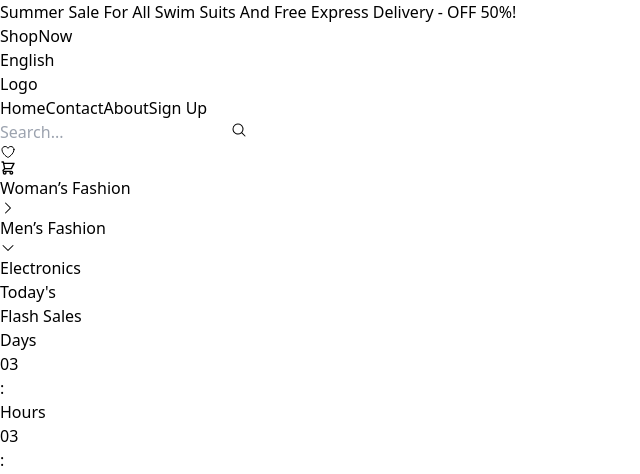
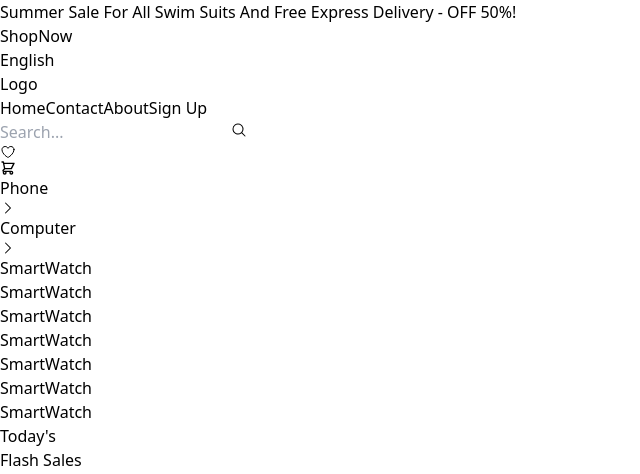
Before and after one commit to anri24/tech-ecom, a React (Vite) app: page / in a window 1280 px wide. Shown: the top 474 px of the page, without its empty margins (0-640 px from the left). Built offline with nearby package versions, Linux system fonts and the light colour scheme.

Commit message:
add category list items

```diff
--- a/src/datas.js
+++ b/src/datas.js
@@ -91,18 +91,80 @@ export const CATEGORIES = [
             },
             {
                 id: 5,
-                name: "test"
+                name: "charger"
             }
-        ]
+        ],
     },
     {
         id: 2,
         name: "Computer",
         svg: '<svg viewBox="0 0 24 24" fill="currentColor" height="5em" width="auto"><path fill="none" d="M0 0h24v24H0z" /><path d="M4 16h16V5H4v11zm9 2v2h4v2H7v-2h4v-2H2.992A.998.998 0 012 16.993V4.007C2 3.451 2.455 3 2.992 3h18.016c.548 0 .992.449.992 1.007v12.986c0 .556-.455 1.007-.992 1.007H13z" /></svg>',
+        subCategories: [
+            {
+                id: 6,
+                name: "monitor"
+            },
+            {
+                id: 7,
+                name: 'processor',
+            },
+            {
+                id: 8,
+                name: "mouse",
+            },
+            {
+                id: 9,
+                name: "keyboard"
+            },
+            {
+                id: 10,
+                name: "Mouse Pad"
+            }
+        ],
     },
     {
         id: 3,
         name: "SmartWatch",
         svg: '<svg fill="currentColor" viewBox="0 0 16 16" height="5em" width="auto"><path d="M9 5a.5.5 0 00-1 0v3H6a.5.5 0 000 1h2.5a.5.5 0 00.5-.5V5z" /><path d="M4 1.667v.383A2.5 2.5 0 002 4.5v7a2.5 2.5 0 002 2.45v.383C4 15.253 4.746 16 5.667 16h4.666c.92 0 1.667-.746 1.667-1.667v-.383a2.5 2.5 0 002-2.45V8h.5a.5.5 0 00.5-.5v-2a.5.5 0 00-.5-.5H14v-.5a2.5 2.5 0 00-2-2.45v-.383C12 .747 11.254 0 10.333 0H5.667C4.747 0 4 .746 4 1.667zM4.5 3h7A1.5 1.5 0 0113 4.5v7a1.5 1.5 0 01-1.5 1.5h-7A1.5 1.5 0 013 11.5v-7A1.5 1.5 0 014.5 3z" /></svg>',
-      },
+        subCategories: [],
+    },
+    {
+        id: 3,
+        name: "SmartWatch",
+        svg: '<svg fill="currentColor" viewBox="0 0 16 16" height="5em" width="auto"><path d="M9 5a.5.5 0 00-1 0v3H6a.5.5 0 000 1h2.5a.5.5 0 00.5-.5V5z" /><path d="M4 1.667v.383A2.5 2.5 0 002 4.5v7a2.5 2.5 0 002 2.45v.383C4 15.253 4.746 16 5.667 16h4.666c.92 0 1.667-.746 1.667-1.667v-.383a2.5 2.5 0 002-2.45V8h.5a.5.5 0 00.5-.5v-2a.5.5 0 00-.5-.5H14v-.5a2.5 2.5 0 00-2-2.45v-.383C12 .747 11.254 0 10.333 0H5.667C4.747 0 4 .746 4 1.667zM4.5 3h7A1.5 1.5 0 0113 4.5v7a1.5 1.5 0 01-1.5 1.5h-7A1.5 1.5 0 013 11.5v-7A1.5 1.5 0 014.5 3z" /></svg>',
+        subCategories: [],
+    },
+    {
+        id: 3,
+        name: "SmartWatch",
+        svg: '<svg fill="currentColor" viewBox="0 0 16 16" height="5em" width="auto"><path d="M9 5a.5.5 0 00-1 0v3H6a.5.5 0 000 1h2.5a.5.5 0 00.5-.5V5z" /><path d="M4 1.667v.383A2.5 2.5 0 002 4.5v7a2.5 2.5 0 002 2.45v.383C4 15.253 4.746 16 5.667 16h4.666c.92 0 1.667-.746 1.667-1.667v-.383a2.5 2.5 0 002-2.45V8h.5a.5.5 0 00.5-.5v-2a.5.5 0 00-.5-.5H14v-.5a2.5 2.5 0 00-2-2.45v-.383C12 .747 11.254 0 10.333 0H5.667C4.747 0 4 .746 4 1.667zM4.5 3h7A1.5 1.5 0 0113 4.5v7a1.5 1.5 0 01-1.5 1.5h-7A1.5 1.5 0 013 11.5v-7A1.5 1.5 0 014.5 3z" /></svg>',
+        subCategories: [],
+    },
+    {
+        id: 3,
+        name: "SmartWatch",
+        svg: '<svg fill="currentColor" viewBox="0 0 16 16" height="5em" width="auto"><path d="M9 5a.5.5 0 00-1 0v3H6a.5.5 0 000 1h2.5a.5.5 0 00.5-.5V5z" /><path d="M4 1.667v.383A2.5 2.5 0 002 4.5v7a2.5 2.5 0 002 2.45v.383C4 15.253 4.746 16 5.667 16h4.666c.92 0 1.667-.746 1.667-1.667v-.383a2.5 2.5 0 002-2.45V8h.5a.5.5 0 00.5-.5v-2a.5.5 0 00-.5-.5H14v-.5a2.5 2.5 0 00-2-2.45v-.383C12 .747 11.254 0 10.333 0H5.667C4.747 0 4 .746 4 1.667zM4.5 3h7A1.5 1.5 0 0113 4.5v7a1.5 1.5 0 01-1.5 1.5h-7A1.5 1.5 0 013 11.5v-7A1.5 1.5 0 014.5 3z" /></svg>',
+        subCategories: [],
+    },
+    {
+        id: 3,
+        name: "SmartWatch",
+        svg: '<svg fill="currentColor" viewBox="0 0 16 16" height="5em" width="auto"><path d="M9 5a.5.5 0 00-1 0v3H6a.5.5 0 000 1h2.5a.5.5 0 00.5-.5V5z" /><path d="M4 1.667v.383A2.5 2.5 0 002 4.5v7a2.5 2.5 0 002 2.45v.383C4 15.253 4.746 16 5.667 16h4.666c.92 0 1.667-.746 1.667-1.667v-.383a2.5 2.5 0 002-2.45V8h.5a.5.5 0 00.5-.5v-2a.5.5 0 00-.5-.5H14v-.5a2.5 2.5 0 00-2-2.45v-.383C12 .747 11.254 0 10.333 0H5.667C4.747 0 4 .746 4 1.667zM4.5 3h7A1.5 1.5 0 0113 4.5v7a1.5 1.5 0 01-1.5 1.5h-7A1.5 1.5 0 013 11.5v-7A1.5 1.5 0 014.5 3z" /></svg>',
+        subCategories: [],
+    },
+    {
+        id: 3,
+        name: "SmartWatch",
+        svg: '<svg fill="currentColor" viewBox="0 0 16 16" height="5em" width="auto"><path d="M9 5a.5.5 0 00-1 0v3H6a.5.5 0 000 1h2.5a.5.5 0 00.5-.5V5z" /><path d="M4 1.667v.383A2.5 2.5 0 002 4.5v7a2.5 2.5 0 002 2.45v.383C4 15.253 4.746 16 5.667 16h4.666c.92 0 1.667-.746 1.667-1.667v-.383a2.5 2.5 0 002-2.45V8h.5a.5.5 0 00.5-.5v-2a.5.5 0 00-.5-.5H14v-.5a2.5 2.5 0 00-2-2.45v-.383C12 .747 11.254 0 10.333 0H5.667C4.747 0 4 .746 4 1.667zM4.5 3h7A1.5 1.5 0 0113 4.5v7a1.5 1.5 0 01-1.5 1.5h-7A1.5 1.5 0 013 11.5v-7A1.5 1.5 0 014.5 3z" /></svg>',
+        subCategories: [],
+    },
+    {
+        id: 3,
+        name: "SmartWatch",
+        svg: '<svg fill="currentColor" viewBox="0 0 16 16" height="5em" width="auto"><path d="M9 5a.5.5 0 00-1 0v3H6a.5.5 0 000 1h2.5a.5.5 0 00.5-.5V5z" /><path d="M4 1.667v.383A2.5 2.5 0 002 4.5v7a2.5 2.5 0 002 2.45v.383C4 15.253 4.746 16 5.667 16h4.666c.92 0 1.667-.746 1.667-1.667v-.383a2.5 2.5 0 002-2.45V8h.5a.5.5 0 00.5-.5v-2a.5.5 0 00-.5-.5H14v-.5a2.5 2.5 0 00-2-2.45v-.383C12 .747 11.254 0 10.333 0H5.667C4.747 0 4 .746 4 1.667zM4.5 3h7A1.5 1.5 0 0113 4.5v7a1.5 1.5 0 01-1.5 1.5h-7A1.5 1.5 0 013 11.5v-7A1.5 1.5 0 014.5 3z" /></svg>',
+        subCategories: [],
+    },
+
+
+
 ]
--- a/src/users/components/CategoryList.jsx
+++ b/src/users/components/CategoryList.jsx
@@ -1,23 +1,11 @@
-import { HiChevronRight } from "react-icons/hi2";
-import { HiChevronDown } from "react-icons/hi2";
+import CategoryListItem from "./CategoryListItem";
+import { CATEGORIES } from "../../datas";
 
 function CategoryList() {
     return (
-        <div className="p-10 w-1/4 flex flex-col gap-5">
-        <div className="flex justify-between text-center">
-            <div>Woman’s Fashion</div>
-            <div className="text-2xl"><HiChevronRight /></div>
+        <div className="p-10 w-1/4 h-[30rem] flex flex-col gap-5 overflow-auto">
+            {CATEGORIES.map(cat => <CategoryListItem key={cat.id} data={cat} />)}
         </div>
-        <div>
-        <div className="flex justify-between text-center">
-            <div>Men’s Fashion</div>
-            <div className="text-2xl"><HiChevronDown /></div>
-        </div>
-        </div>
-        <div>
-            Electronics
-        </div>
-    </div>
     )
 }
 
--- /dev/null
+++ b/src/users/components/CategoryListItem.jsx
@@ -0,0 +1,24 @@
+import { useState } from "react";
+import { HiChevronRight } from "react-icons/hi2";
+import { HiChevronDown } from "react-icons/hi2";
+import { Link } from "react-router-dom";
+
+function CategoryListItem({data}) {
+    const [isCatOpen, setIsCatOpen] = useState(false);
+
+    return (
+        <div>
+            <div className="flex justify-between text-center">
+            <Link>{data.name}</Link>
+           {data.subCategories.length > 0 ? <div className="text-2xl" onClick={() => setIsCatOpen(isOpen => !isOpen)}>{isCatOpen ? <HiChevronDown /> : <HiChevronRight />}</div> : ''}
+            </div>
+            {isCatOpen && (
+                <div className="pt-5 pl-5 flex flex-col gap-3">
+                    {data.subCategories.map(subcat => <Link className="capitalize" key={subcat.id}>{subcat.name}</Link>)}
+                </div>
+            )}
+        </div>
+    )
+}
+
+export default CategoryListItem
--- a/src/users/views/Dashboard.jsx
+++ b/src/users/views/Dashboard.jsx
@@ -6,9 +6,6 @@ import { Link } from "react-router-dom";
 import CategoriesCarousel from "../components/CategoriesCarousel";
 import { PRODUCTS } from "../../datas";
 import Guaranties from "../components/Guaranties";
-
-
-
 
 function Dashboard() {
     return (
```
